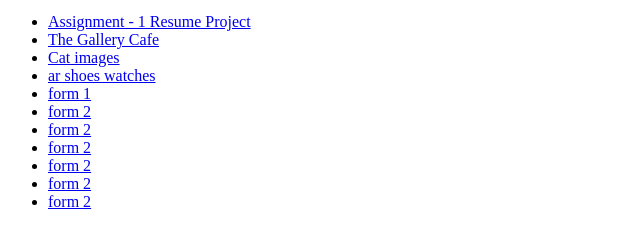
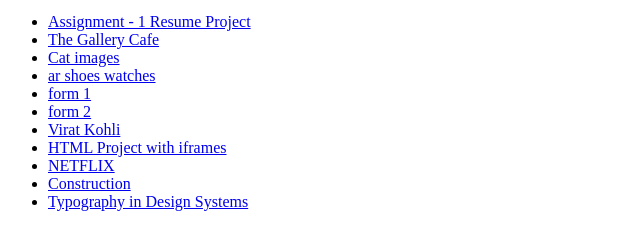
Before and after one commit to MayurArchives/HTMLgeek, a plain HTML site: page index.html in a window 1280 px wide. Shown: the part 101-350 px from the top of the page, without its empty margins (0-640 px from the left). Drawn offline with Linux system fonts and the light colour scheme.

Commit message:
pushing filess

```diff
--- a/index.html
+++ b/index.html
@@ -17,11 +17,11 @@
         <li><a href="index4.html">ar shoes watches</a></li>
         <li><a href="index5.html">form 1</a></li>
         <li><a href="index6.html">form 2</a></li>
-        <li><a href="index7.html">form 2</a></li>
-        <li><a href="index8.html">form 2</a></li>
-        <li><a href="index10.html">form 2</a></li>
-        <li><a href="index11.html">form 2</a></li>
-        <li><a href="index12.html">form 2</a></li>
+        <li><a href="index7.html">Virat Kohli </a></li>
+        <li><a href="index8.html">HTML Project with iframes</a></li>
+        <li><a href="index10.html">NETFLIX</a></li>
+        <li><a href="index11.html">Construction</a></li>
+        <li><a href="index12.html">Typography in Design Systems</a></li>
 
     </ul>
 </body>
```
